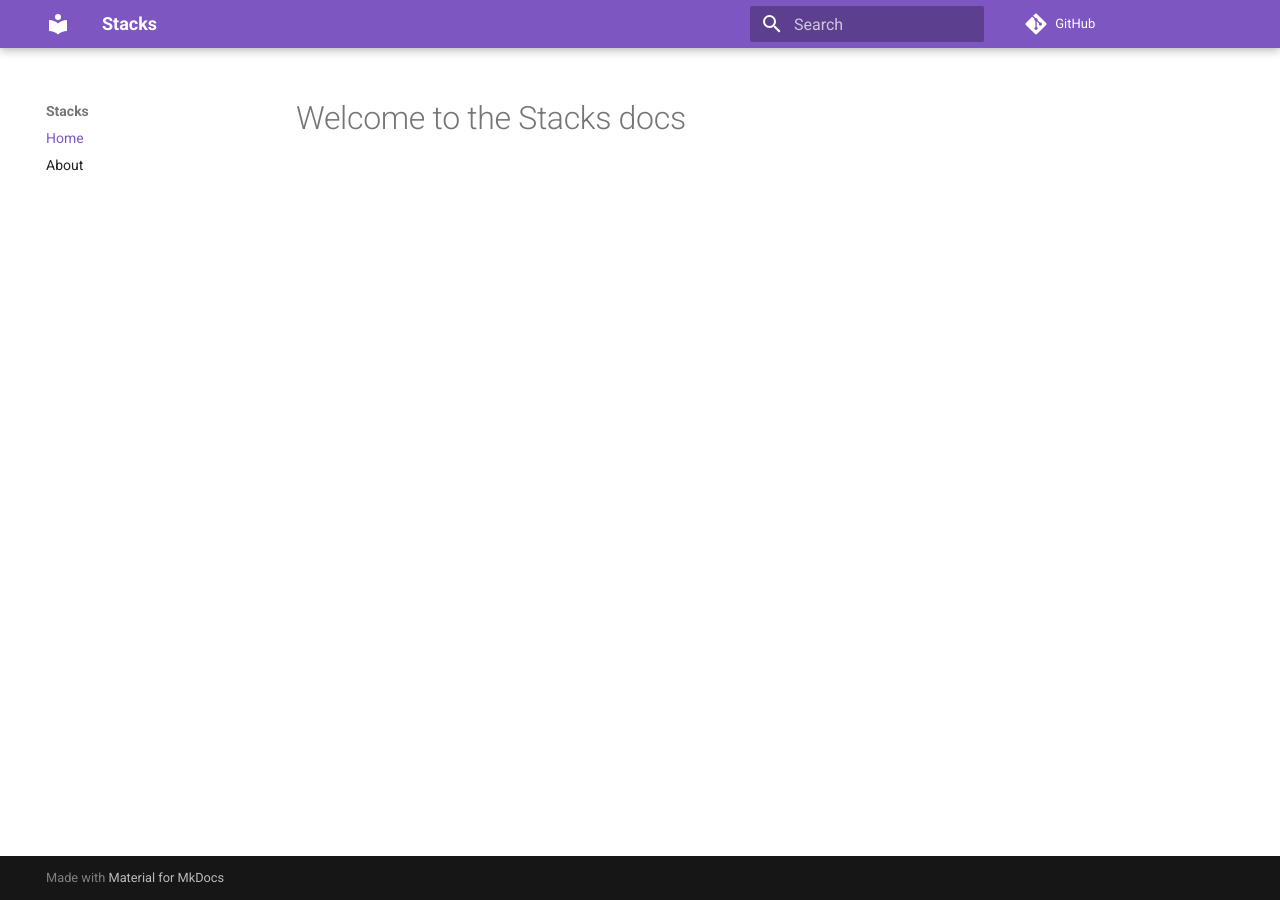
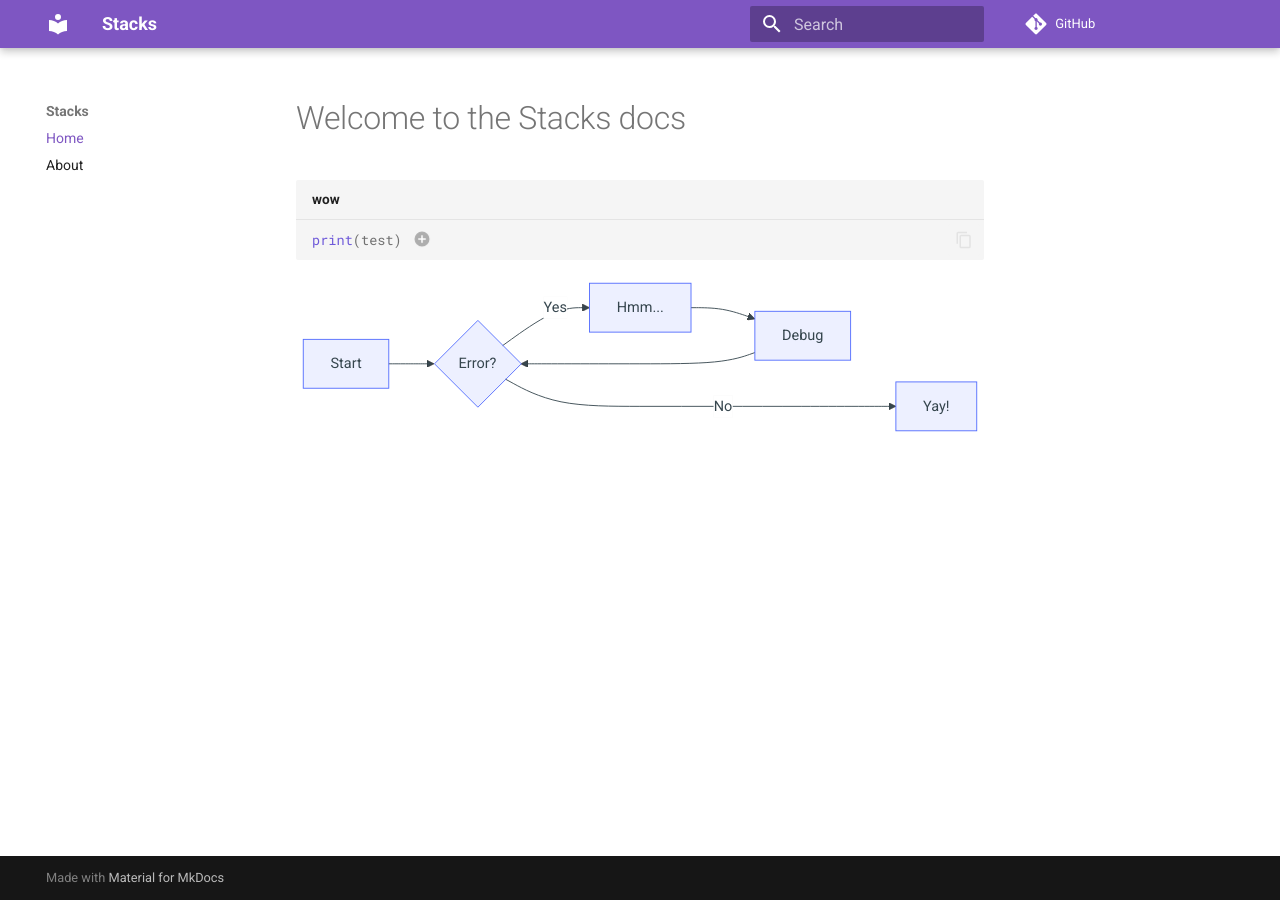
Before and after one commit to moritree/stacks, an MkDocs documentation site: the page built from docs/index.md, in a window 1280 px wide. Built offline with MkDocs 1.6.1 and Material for MkDocs 9.7.7, drawn with Linux system fonts in a browser that asks for light colours; comment, search, counter and statistics services are not loaded.

Commit message:
Add handy feature extensions

````diff
--- a/docs/index.md
+++ b/docs/index.md
@@ -1 +1,16 @@
 # Welcome to the Stacks docs
+
+``` lua title="wow"
+print(test) -- (1)!
+```
+
+1. An annotation!
+
+``` mermaid
+graph LR
+  A[Start] --> B{Error?};
+  B -->|Yes| C[Hmm...];
+  C --> D[Debug];
+  D --> B;
+  B ---->|No| E[Yay!];
+```
--- a/mkdocs.yml
+++ b/mkdocs.yml
@@ -6,6 +6,22 @@ theme:
   name: material
   palette:
     primary: deep purple
+  features:
+    - content.code.copy
+    - content.code.annotate
+
+markdown_extensions:
+  - pymdownx.highlight:
+      anchor_linenums: true
+      line_spans: __span
+      pygments_lang_class: true
+  - pymdownx.inlinehilite
+  - pymdownx.snippets
+  - pymdownx.superfences:
+      custom_fences:
+        - name: mermaid
+          class: mermaid
+          format: !!python/name:pymdownx.superfences.fence_code_format
 
 nav:
   - Home: index.md
````
